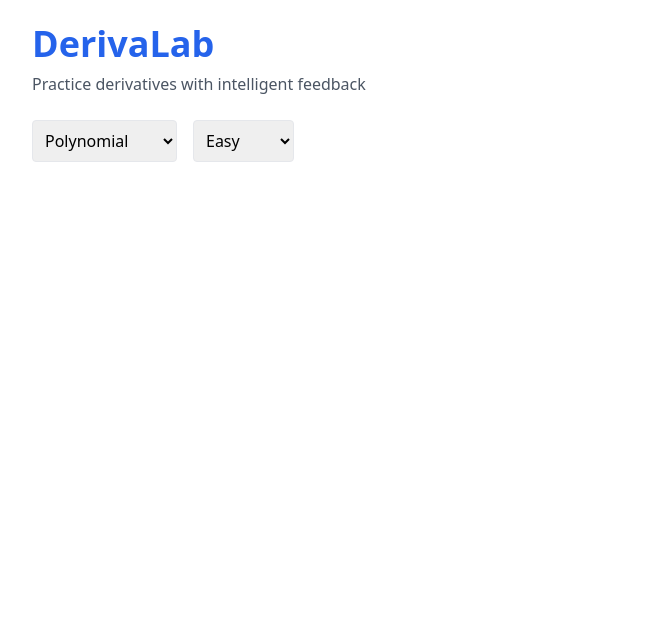
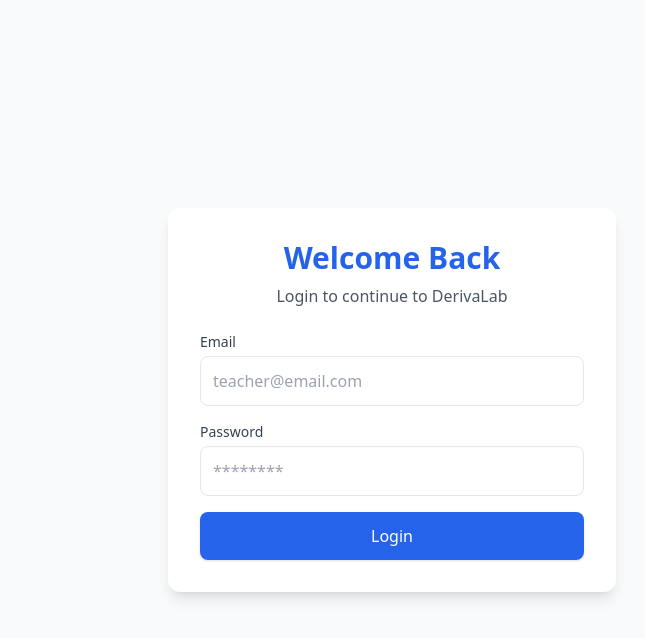
Before and after one commit to lu-alvz-dev/derivalab, a React (Vite) app in the folder client/: page / in a window 1280 px wide. Both pictures are taken after a click on the button "Get Started". Shown: the top 638 px of the page, without its empty margins (248-893 px from the left). Built offline with nearby package versions, Linux system fonts and the light colour scheme; no server answers.

Commit message:
feat(loginPage): add login component and preparation for auth logic

```diff
--- a/client/src/App.jsx
+++ b/client/src/App.jsx
@@ -1,5 +1,6 @@
 import { useState } from "react";
 import LandingPage from "./pages/LandingPage";
+import LoginPage from "./pages/LoginPage";
 import PracticePage from "./pages/PracticePage";
 
 function App() {
@@ -8,7 +9,11 @@ function App() {
   return (
     <>
       {currentView === "landing" && (
-        <LandingPage onStart={() => setCurrentView("practice")} />
+        <LandingPage onStart={() => setCurrentView("login")} />
+      )}
+
+      {currentView === "login" && (
+        <LoginPage onLogin={() => setCurrentView("practice")} />
       )}
 
       {currentView === "practice" && <PracticePage />}
--- /dev/null
+++ b/client/src/pages/LoginPage.jsx
@@ -0,0 +1,51 @@
+function LoginPage({ onLogin }) {
+  return (
+    <main className="min-h-screen bg-gray-50 flex items-center justify-center px-6">
+      <div className="bg-white shadow-lg rounded-xl p-8 w-full max-w-md">
+        <h1 className="text-3xl font-bold text-blue-600 text-center">
+          Welcome Back
+        </h1>
+
+        <p className="text-gray-600 text-center mt-2">
+          Login to continue to DerivaLab
+        </p>
+
+        <form className="mt-6 space-y-4">
+          <div>
+            <label className="block text-sm font-medium text-gray-700">
+              Email
+            </label>
+
+            <input
+              type="email"
+              placeholder="teacher@email.com"
+              className="mt-1 w-full border rounded-lg p-3 focus:outline-none focus:ring-2 focus:ring-blue-500"
+            />
+          </div>
+
+          <div>
+            <label className="block text-sm font-medium text-gray-700">
+              Password
+            </label>
+
+            <input
+              type="password"
+              placeholder="********"
+              className="mt-1 w-full border rounded-lg p-3 focus:outline-none focus:ring-2 focus:ring-blue-500"
+            />
+          </div>
+
+          <button
+            type="button"
+            onClick={onLogin}
+            className="w-full bg-blue-600 text-white py-3 rounded-lg shadow hover:bg-blue-700 transition"
+          >
+            Login
+          </button>
+        </form>
+      </div>
+    </main>
+  );
+}
+
+export default LoginPage;
```
